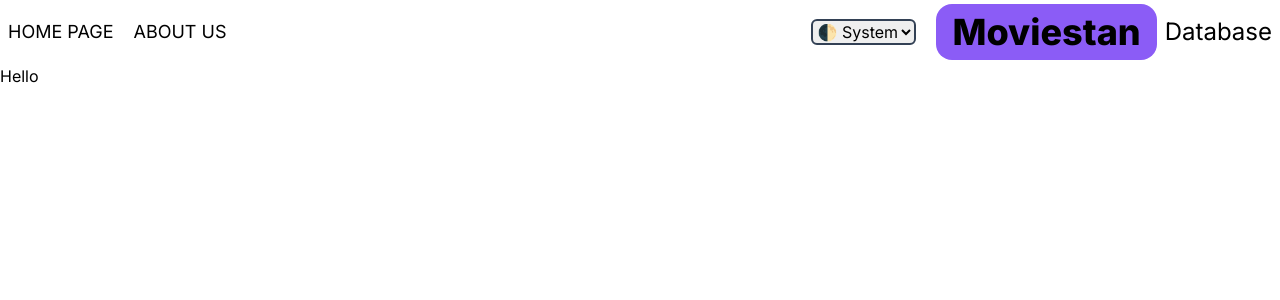
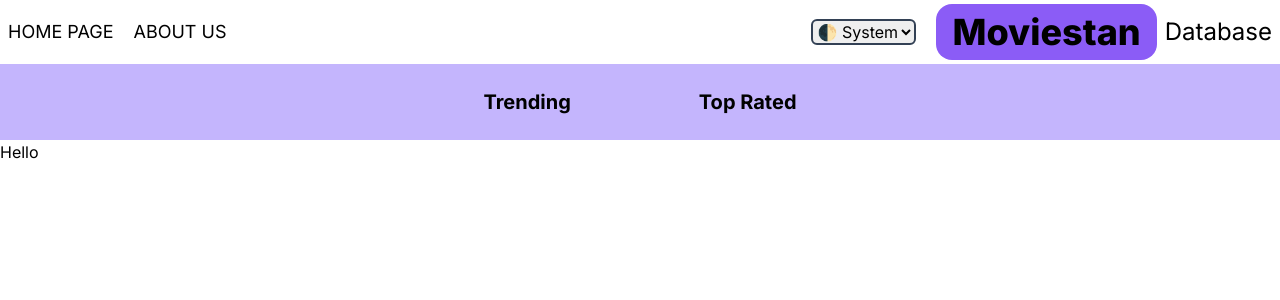
Before and after one commit to Erwinex/moviesstan-public, a Next.js app: page / in a window 1280 px wide. Shown: the top 300 px of the page. Built offline with nearby package versions, Linux system fonts and the light colour scheme.

Commit message:
Header Created

```diff
--- a/app/layout.tsx
+++ b/app/layout.tsx
@@ -3,12 +3,13 @@ import type { Metadata } from "next";
 import { Inter } from "next/font/google";
 import "./globals.css";
 import Provider from "./Provider";
+import Header from "@/components/Header";
 
 const inter = Inter({ subsets: ["latin"] });
 
 export const metadata: Metadata = {
-  title: "Moviestan",
-  description: "A movie data base",
+  title: "Moviesstan",
+  description: "Moviesstan is a movie database",
 };
 
 export default function RootLayout({
@@ -21,6 +22,7 @@ export default function RootLayout({
       <body className={inter.className}>
         <Provider>
           <Navbar />
+          <Header />
           {children}
         </Provider>
       </body>
--- /dev/null
+++ b/components/Header.tsx
@@ -0,0 +1,10 @@
+import HeaderItem from "./HeaderItem";
+
+export default function Header() {
+  return (
+    <header className="flex p-6 lg:text-xl md:text-lg dark:bg-violet-800 bg-violet-300 font-bold items-center justify-center gap-32">
+      <HeaderItem lable="Trending" param="fetchTrending" />
+      <HeaderItem lable="Top Rated" param="fetchTopRated" />
+    </header>
+  );
+}
--- /dev/null
+++ b/components/HeaderItem.tsx
@@ -0,0 +1,23 @@
+"use client";
+
+import { HeaderItemProps } from "@/types";
+import Link from "next/link";
+import { useSearchParams } from "next/navigation";
+
+export default function HeaderItem({ lable, param }: HeaderItemProps) {
+  const sreachParams = useSearchParams();
+  return (
+    <h2>
+      <Link
+        className={`hover:text-blue-400 ${
+          sreachParams.get("show") === param
+            ? "underline underline-offset-8 decoration-8 decoration-blue-400"
+            : ""
+        }`}
+        href={"/?show=" + param}
+      >
+        {lable}
+      </Link>
+    </h2>
+  );
+}
--- a/components/Navbar.tsx
+++ b/components/Navbar.tsx
@@ -17,12 +17,14 @@ export default function Navbar() {
       </div>
       <div className="flex gap-5 items-center">
         <ThemeSelection />
+        <h1>
           <Link href={"/"} className="flex gap-2 items-center">
             <span className="text-4xl font-extrabold bg-violet-500 py-2 px-4 rounded-2xl">
               Moviestan
             </span>
             <span className="text-2xl hidden sm:inline-block">Database</span>
           </Link>
+        </h1>
       </div>
     </nav>
   );
--- a/types/index.ts
+++ b/types/index.ts
@@ -5,3 +5,8 @@ export type MenuItemProp = {
   address: string;
   Icon: IconType;
 };
+
+export type HeaderItemProps = {
+  lable: string;
+  param: string;
+};
```
Lines whose indentation alone changed are shown as unchanged.
